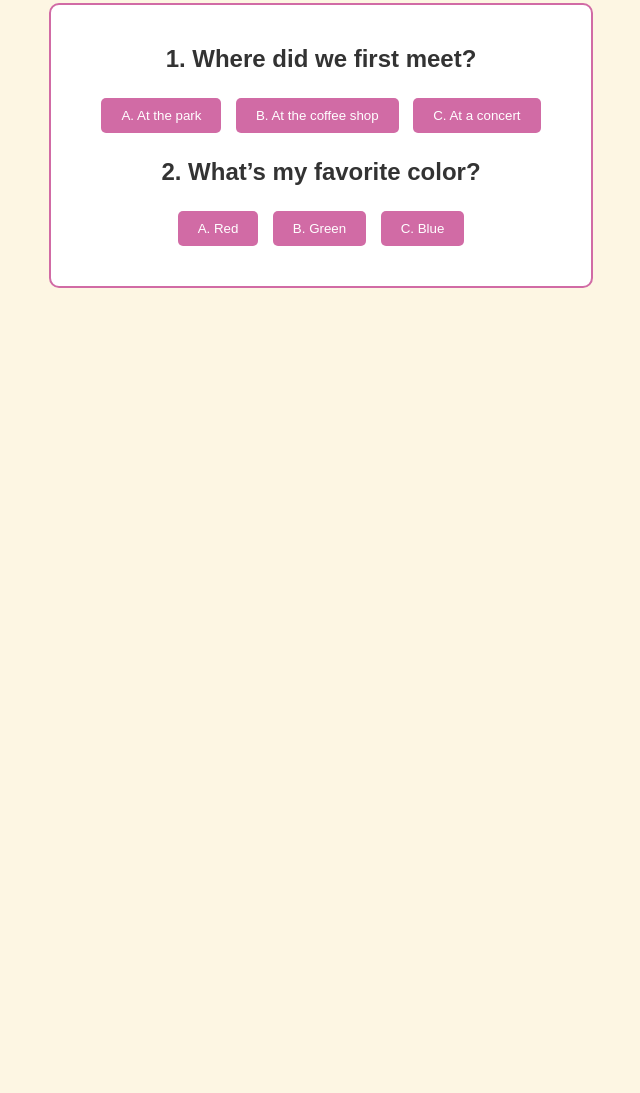
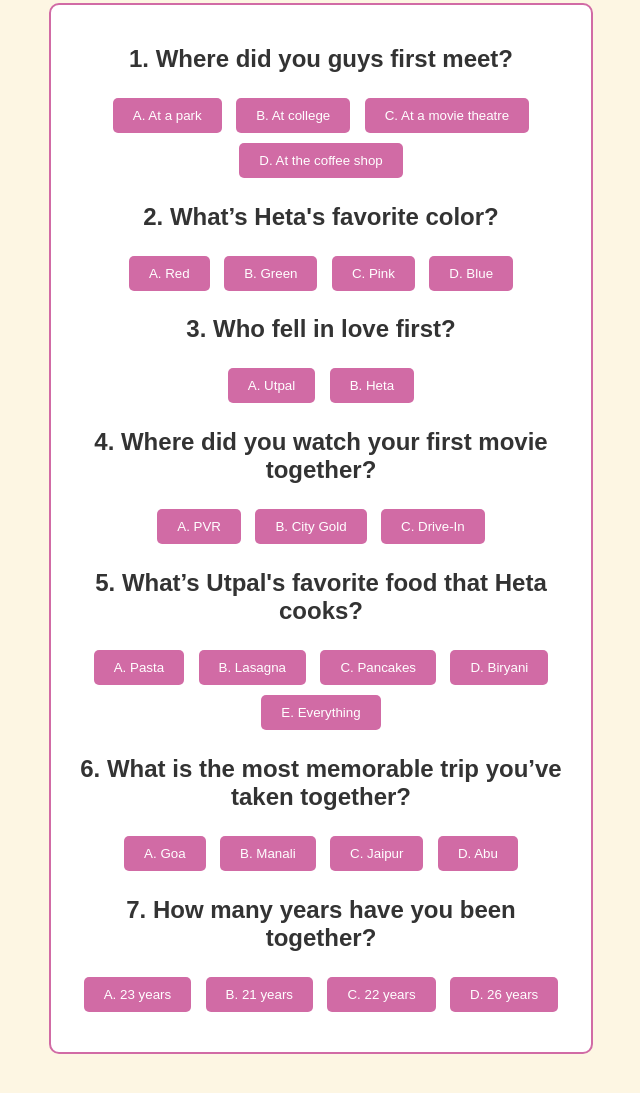
Before and after one commit to Dhruval14/anniversary-quiz, a plain HTML site: page index.html in a window 1280 px wide. Shown: the part 105-1198 px from the top of the page, without its empty margins (319-959 px from the left). Before the commit the page ends 800 px from the top, so only its background shows below. Drawn offline with Linux system fonts and the light colour scheme.

Commit message:
index.html

```diff
--- a/index.html
+++ b/index.html
@@ -55,26 +55,73 @@
   <div class="quiz-container">
     <div id="quiz">
       <div class="question" data-answer="B">
-        <h2>1. Where did we first meet?</h2>
+        <h2>1. Where did you guys first meet?</h2>
         <div class="answers">
-          <button onclick="checkAnswer(this, 'A')">A. At the park</button>
-          <button onclick="checkAnswer(this, 'B')">B. At the coffee shop</button>
-          <button onclick="checkAnswer(this, 'C')">C. At a concert</button>
+          <button onclick="checkAnswer(this, 'A')">A. At a park</button>
+          <button onclick="checkAnswer(this, 'B')">B. At college</button>
+          <button onclick="checkAnswer(this, 'C')">C. At a movie theatre</button>
+          <button onclick="checkAnswer(this, 'D')">D. At the coffee shop</button>
+        </div>
+      </div>
+      <div class="question" data-answer="D">
+        <h2>2. What’s Heta's favorite color?</h2>
+        <div class="answers">
+          <button onclick="checkAnswer(this, 'A')">A. Red</button>
+          <button onclick="checkAnswer(this, 'B')">B. Green</button>
+          <button onclick="checkAnswer(this, 'C')">C. Pink</button>
+          <button onclick="checkAnswer(this, 'D')">D. Blue</button>
+        </div>
+      </div>
+      <div class="question" data-answer="A">
+        <h2>3. Who fell in love first?</h2>
+        <div class="answers">
+          <button onclick="checkAnswer(this, 'A')">A. Utpal</button>
+          <button onclick="checkAnswer(this, 'B')">B. Heta</button>
         </div>
       </div>
       <div class="question" data-answer="C">
-        <h2>2. What’s my favorite color?</h2>
+        <h2>4. Where did you watch your first movie together?</h2>
         <div class="answers">
-          <button onclick="checkAnswer(this, 'A')">A. Red</button>
-          <button onclick="checkAnswer(this, 'B')">B. Green</button>
-          <button onclick="checkAnswer(this, 'C')">C. Blue</button>
+          <button onclick="checkAnswer(this, 'A')">A. PVR</button>
+          <button onclick="checkAnswer(this, 'B')">B. City Gold</button>
+          <button onclick="checkAnswer(this, 'C')">C. Drive-In</button>
+        </div>
+      </div>
+      <div class="question" data-answer="E">
+        <h2>5. What’s Utpal's favorite food that Heta cooks?</h2>
+        <div class="answers">
+          <button onclick="checkAnswer(this, 'A')">A. Pasta</button>
+          <button onclick="checkAnswer(this, 'B')">B. Lasagna</button>
+          <button onclick="checkAnswer(this, 'C')">C. Pancakes</button>
+          <button onclick="checkAnswer(this, 'D')">D. Biryani</button>
+          <button onclick="checkAnswer(this, 'E')">E. Everything</button>
+        </div>
+      </div>
+      <div class="question" data-answer="B">
+        <h2>6. What is the most memorable trip you’ve taken together?</h2>
+        <div class="answers">
+          <button onclick="checkAnswer(this, 'A')">A. Goa</button>
+          <button onclick="checkAnswer(this, 'B')">B. Manali</button>
+          <button onclick="checkAnswer(this, 'C')">C. Jaipur</button>
+          <button onclick="checkAnswer(this, 'D')">D. Abu</button>
+        </div>
+      </div>
+      <div class="question" data-answer="A">
+        <h2>7. How many years have you been together?</h2>
+        <div class="answers">
+          <button onclick="checkAnswer(this, 'A')">A. 23 years</button>
+          <button onclick="checkAnswer(this, 'B')">B. 21 years</button>
+          <button onclick="checkAnswer(this, 'C')">C. 22 years</button>
+          <button onclick="checkAnswer(this, 'D')">D. 26 years</button>
         </div>
       </div>
     </div>
     <div id="result">
       <h2>Congratulations! You got everything right 🎉</h2>
       <p>Here's a special surprise for you:</p>
-      <img src="your-photo-url-here.jpg" alt="Surprise">
+      <img src="momdad.jpeg" alt="Surprise">
+
+
     </div>
   </div>
 
```
